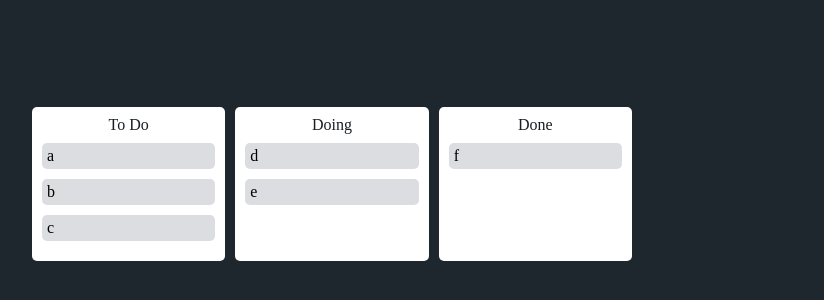
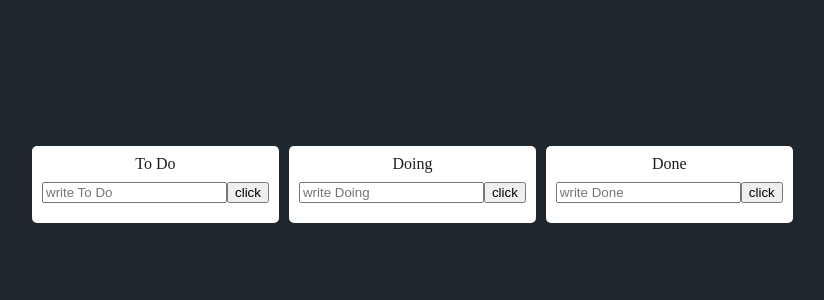
Before and after one commit to joukey123/trello_clone, a React (Create React App) app: page / in a window 1280 px wide. Shown: the part 216-516 px from the top of the page, without its empty margins (308-1132 px from the left). Built offline with nearby package versions, Linux system fonts and the light colour scheme.

Commit message:
trello todo

```diff
--- a/src/App.tsx
+++ b/src/App.tsx
@@ -3,6 +3,7 @@ import { useRecoilState } from "recoil";
 import styled from "styled-components";
 import { toDo } from "./Atoms";
 import Board from "./Components/Board";
+import DeleteBoard from "./Components/DeleteBoard";
 
 const Wrap = styled.div`
   display: flex;
@@ -23,14 +24,14 @@ const Boards = styled.div`
 function App() {
   const [toDos, setTodo] = useRecoilState(toDo);
   const onDragEnd = (info: DropResult) => {
-    console.log(info);
     const { destination, source, draggableId } = info;
     if (!destination) return;
     if (destination?.droppableId === source.droppableId) {
       setTodo((allBoards) => {
         const boardCopy = [...allBoards[source.droppableId]];
+        const taskObj = boardCopy[source.index];
         boardCopy.splice(source.index, 1);
-        boardCopy.splice(destination?.index, 0, draggableId);
+        boardCopy.splice(destination?.index, 0, taskObj);
         return {
           ...allBoards,
           [source.droppableId]: boardCopy,
@@ -40,9 +41,10 @@ function App() {
     if (destination.droppableId !== source.droppableId) {
       setTodo((allBoards) => {
         const sourceBoard = [...allBoards[source.droppableId]];
+        const taskObj = sourceBoard[source.index];
         const destinationBoard = [...allBoards[destination.droppableId]];
         sourceBoard.splice(source.index, 1);
-        destinationBoard.splice(destination.index, 0, draggableId);
+        destinationBoard.splice(destination.index, 0, taskObj);
         return {
           ...allBoards,
           [source.droppableId]: sourceBoard,
@@ -66,6 +68,7 @@ function App() {
             <Board key={item} boardId={item} toDos={toDos[item]} />
           ))}
         </Boards>
+        <DeleteBoard />
       </Wrap>
     </DragDropContext>
   );
--- a/src/Atoms.tsx
+++ b/src/Atoms.tsx
@@ -1,14 +1,19 @@
 import { atom } from "recoil";
 
+export interface IToDo {
+  id: number;
+  text: string;
+}
+
 interface ItoDoState {
-  [key: string]: string[];
+  [key: string]: IToDo[];
 }
 
 export const toDo = atom<ItoDoState>({
   key: "todo",
   default: {
-    "To Do": ["a", "b", "c"],
-    Doing: ["d", "e"],
-    Done: ["f"],
+    "To Do": [],
+    Doing: [],
+    Done: [],
   },
 });
--- a/src/Components/Board.tsx
+++ b/src/Components/Board.tsx
@@ -1,6 +1,9 @@
 import styled from "styled-components";
 import DraggableCard from "./DraggableCard";
 import { Droppable } from "react-beautiful-dnd";
+import { useForm } from "react-hook-form";
+import { IToDo, toDo } from "../Atoms";
+import { useSetRecoilState } from "recoil";
 
 const Wrapper = styled.div`
   display: flex;
@@ -9,16 +12,22 @@ const Wrapper = styled.div`
   border-radius: 5px;
   padding: 10px;
 `;
+const Form = styled.form`
+  width: 100%;
+  display: flex;
+  margin-bottom: 10px;
+`;
 
 interface Ilist {
-  isDraggingOver: boolean;
-  isdraggingFromThisWith: boolean;
+  $isDraggingOver: boolean;
+  $isdraggingFromThisWith: boolean;
 }
+
 const Lists = styled.div<Ilist>`
   background-color: ${(props) =>
-    props.isDraggingOver
+    props.$isDraggingOver
       ? "#f5f6fa"
-      : props.isdraggingFromThisWith
+      : props.$isdraggingFromThisWith
       ? "#dcdde1"
       : "transparent"};
   flex-grow: 1;
@@ -32,25 +41,55 @@ const Title = styled.h2`
 `;
 
 interface IBoard {
-  toDos: string[];
+  toDos: IToDo[];
   boardId: string;
+}
+interface IForm {
+  [boardId: string]: string;
 }
 
 function Board({ toDos, boardId }: IBoard) {
+  const setToDos = useSetRecoilState(toDo);
+  const { register, handleSubmit, setValue } = useForm<IForm>();
+  const onValid = (data: IForm) => {
+    const newTodo = {
+      id: Date.now(),
+      text: data[boardId],
+    };
+    setToDos((allBoards) => {
+      return {
+        ...allBoards,
+        [boardId]: [...allBoards[boardId], newTodo],
+      };
+    });
+    setValue(boardId, "");
+  };
   return (
     <Wrapper>
       <Title>{boardId}</Title>
-
+      <Form onSubmit={handleSubmit(onValid)}>
+        <input
+          {...register(boardId, { required: true })}
+          type="text"
+          placeholder={`write ${boardId}`}
+        />
+        <button>click</button>
+      </Form>
       <Droppable droppableId={boardId}>
         {(magic, snapshot) => (
           <Lists
-            isdraggingFromThisWith={Boolean(snapshot.draggingFromThisWith)}
-            isDraggingOver={snapshot.isDraggingOver}
+            $isdraggingFromThisWith={Boolean(snapshot.draggingFromThisWith)}
+            $isDraggingOver={snapshot.isDraggingOver}
             ref={magic.innerRef}
             {...magic.droppableProps}
           >
             {toDos.map((toDo, index) => (
-              <DraggableCard key={toDo} toDo={toDo} index={index} />
+              <DraggableCard
+                key={toDo.id}
+                toDoId={toDo.id}
+                toDoText={toDo.text}
+                index={index}
+              />
             ))}
             {magic.placeholder}
           </Lists>
--- /dev/null
+++ b/src/Components/DeleteBoard.tsx
@@ -0,0 +1,5 @@
+function DeleteBoard() {
+  return null;
+}
+
+export default DeleteBoard;
--- a/src/Components/DraggableCard.tsx
+++ b/src/Components/DraggableCard.tsx
@@ -3,29 +3,33 @@ import { Draggable } from "react-beautiful-dnd";
 import styled from "styled-components";
 
 interface IDraggableCard {
-  toDo: string;
+  toDoId: number;
+  toDoText: string;
   index: number;
 }
-const List = styled.div<{ isDragging: boolean }>`
-  background-color: ${(props) => (props.isDragging ? "#9c88ff" : "#dcdde1")};
+interface Ilist {
+  $isDragging: boolean;
+}
+const List = styled.div<Ilist>`
+  background-color: ${(props) => (props.$isDragging ? "#9c88ff" : "#dcdde1")};
   box-shadow: ${(props) =>
-    props.isDragging ? "1px 1px 5px rgba(0,0,0,0.5)" : "none"};
+    props.$isDragging ? "1px 1px 5px rgba(0,0,0,0.5)" : "none"};
   padding: 5px;
   margin-bottom: 10px;
   border-radius: 5px;
-  color: ${(props) => (props.isDragging ? "white" : "black")};
+  color: ${(props) => (props.$isDragging ? "white" : "black")};
 `;
-function DraggableCard({ toDo, index }: IDraggableCard) {
+function DraggableCard({ toDoId, toDoText, index }: IDraggableCard) {
   return (
-    <Draggable key={toDo} draggableId={toDo} index={index}>
+    <Draggable key={toDoId} draggableId={toDoId + ""} index={index}>
       {(magic, snapshot) => (
         <List
-          isDragging={snapshot.isDragging}
+          $isDragging={snapshot.isDragging}
           ref={magic.innerRef}
           {...magic.draggableProps}
           {...magic.dragHandleProps}
         >
-          {toDo}
+          {toDoText}
         </List>
       )}
     </Draggable>
```
